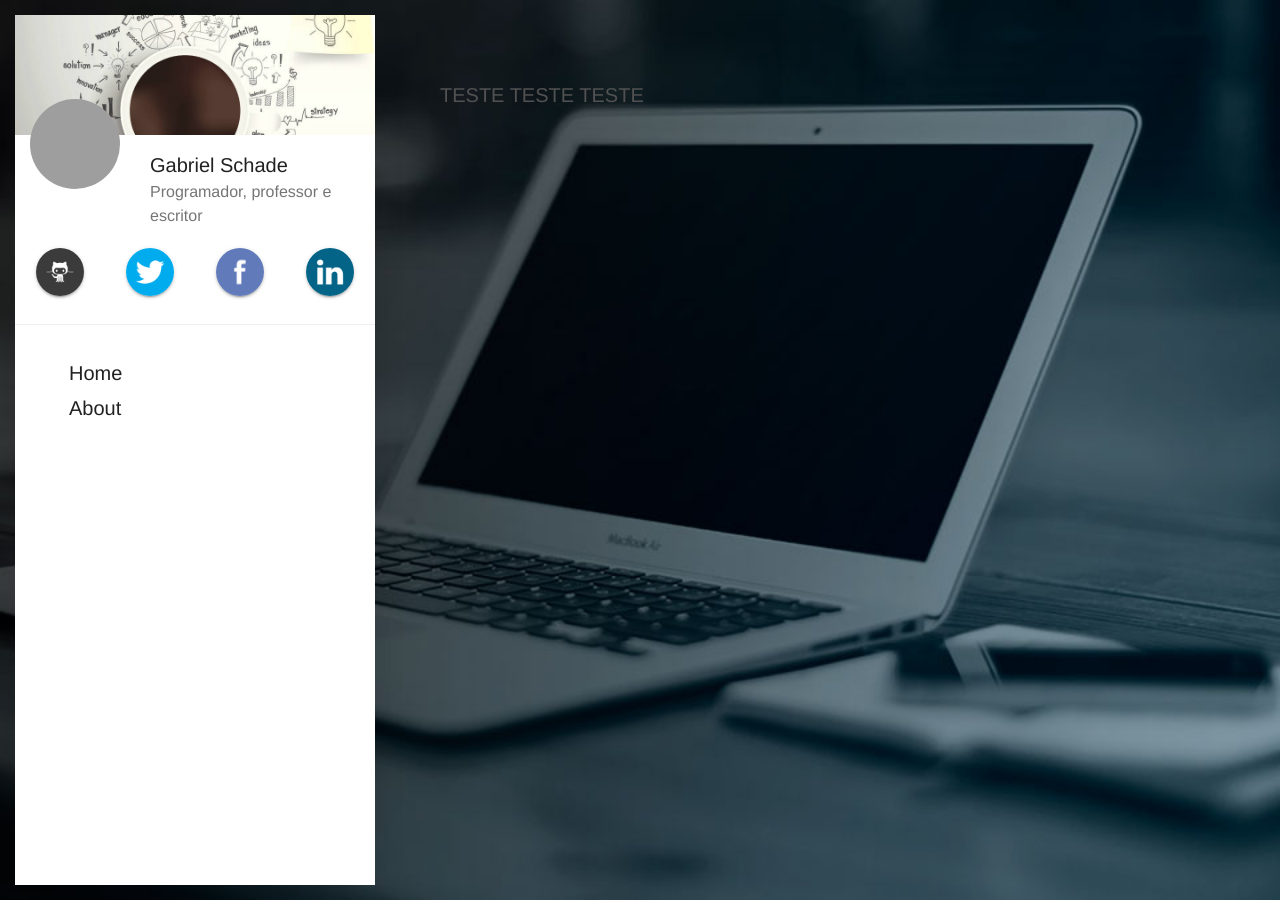
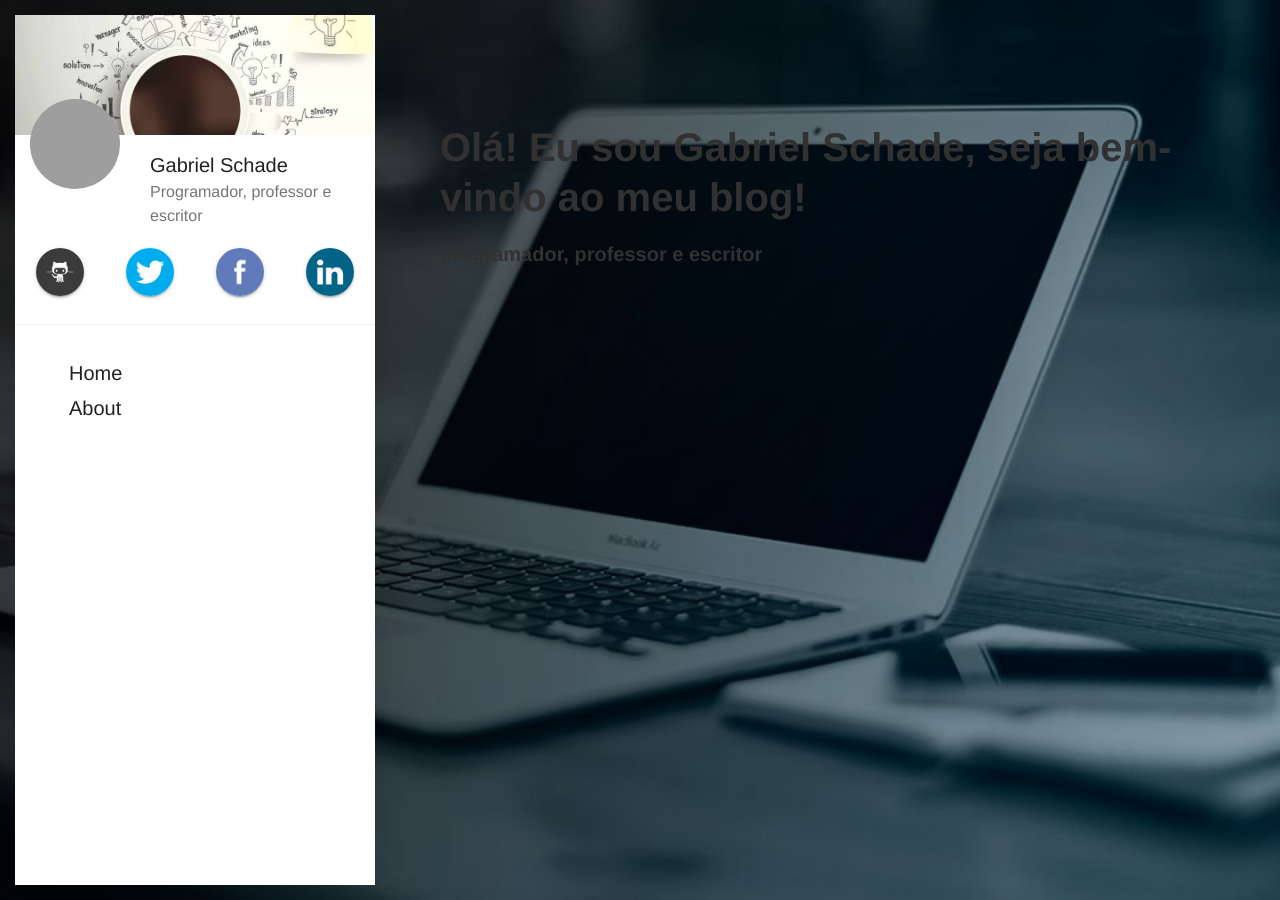
Before and after one commit to gabrielschade/gabrielschade.github.io, a Jekyll site: the page built from index.md, in a window 1280 px wide and 900 px high. Built offline with Jekyll 4.4.1, drawn with Linux system fonts in a browser that asks for light colours; nearby versions of some CDN libraries; comment, search, counter and statistics services are not loaded; grey boxes are pictures that could not be loaded.

Commit message:
teste de textos na intro

```diff
--- a/_layouts/home.html
+++ b/_layouts/home.html
@@ -10,7 +10,11 @@
     {% include sidebar.html %}
 
     <div class="content container intro-content">
-      TESTE TESTE TESTE
+      <div class="content-bottom padding-bottom-80">
+          <h1 class="text-lg margin-bottom-0">Olá! Eu sou Gabriel Schade, seja bem-vindo ao meu blog!</h1>
+          <h5>programador, professor e escritor</h5>
+      </div>
+
     </div>
     <div class="content container">
       {{ content }}
--- a/css/blog.css
+++ b/css/blog.css
@@ -31,14 +31,24 @@
     margin-top:0;
 }
 
+.margin-bottom-0{
+    margin-bottom:0;
+}
+
 .margin-top-15{
     margin-top:15px;
 }
 .margin-side-15{
     margin: 0 15px;
 }
+
 .no-padding{
     padding:0;
+}
+
+.padding-bottom-80{
+    top: 95%;
+    padding-bottom: 80px;
 }
 
 .font-16{
```
